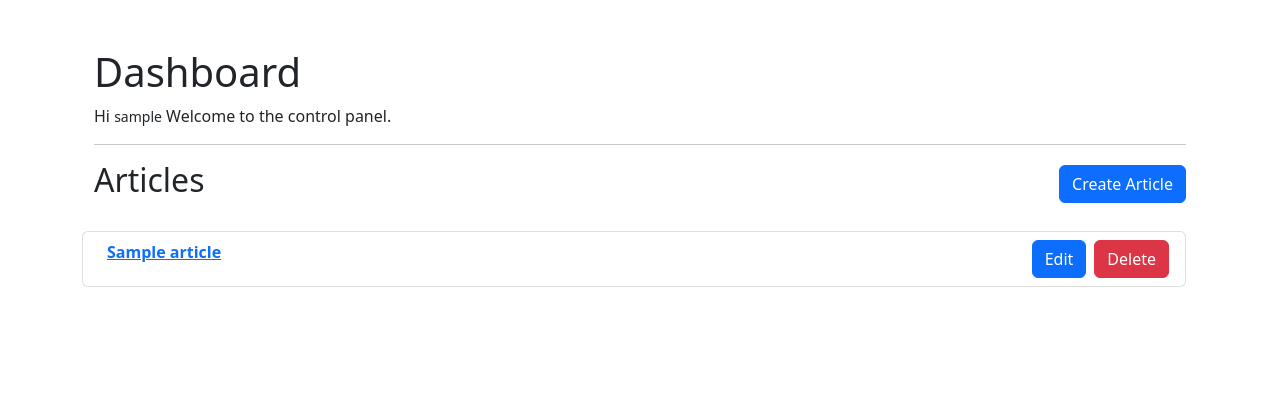
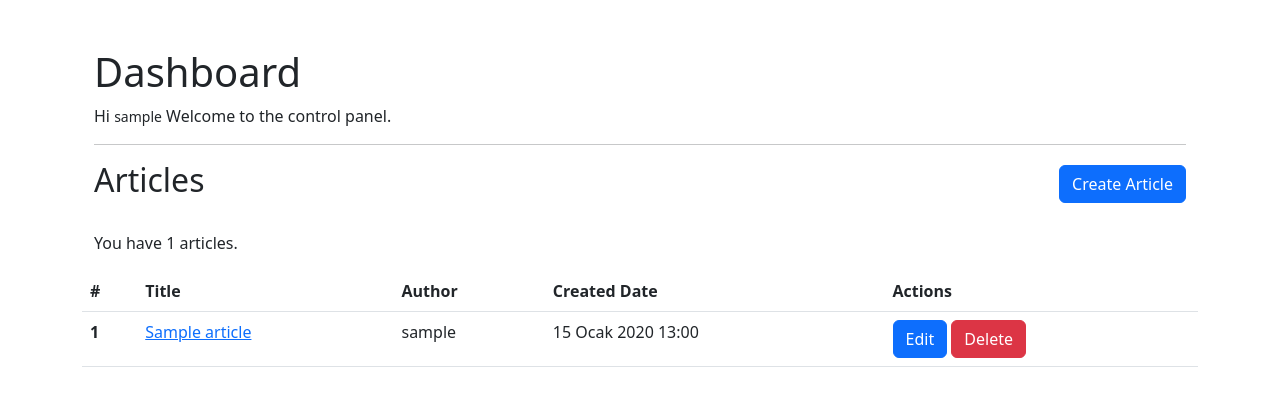
Before and after one commit to barisertugrul/djangoBlog, a Django app: page /articles/dashboard/ in a window 1280 px wide. Shown: the part 56-462 px from the top of the page. Run offline with Django 5.2, Linux system fonts and the light colour scheme; a user stored in the database is signed in; tables that the repository leaves empty hold one stand-in row (values such as "Sample post").

Commit message:
Added ability to show articles on dashboard and add new articles.

```diff
--- a/article/urls.py
+++ b/article/urls.py
@@ -9,5 +9,7 @@ app_name = 'article'
 urlpatterns = [
     path('dashboard/', views.dashboard, name='dashboard'),
     path('create/', views.create, name='create'),
+    path('update/<int:id>/', views.update, name='update'),
+    path('delete/<int:id>/', views.delete, name='delete'),
     path('article/<int:id>/', views.article, name='detail'),
 ]
--- a/article/views.py
+++ b/article/views.py
@@ -1,4 +1,5 @@
-from django.shortcuts import render, HttpResponse
+from django.shortcuts import render, HttpResponse, redirect
+from django.contrib import messages
 
 from article.models import Article
 
@@ -14,15 +15,19 @@ def about(request):
 
 def dashboard(request):
     context = {
-        'articles': Article.objects.all()
+        'articles': Article.objects.filter(author = request.user)
     }
     return render(request, 'dashboard.html', context)
 
 def create(request):
     form = ArticleForm(request.POST or None)
     if form.is_valid():
-        form.save()
-        form = ArticleForm()
+        article = form.save(commit=False)
+        article.author = request.user
+        article.save()
+        messages.success(request, 'Article created successfully')
+        # form = ArticleForm()
+        return redirect('article:dashboard')
     context = {
         'form': form
     }
@@ -33,3 +38,9 @@ def article(request, id):
         'article': Article.objects.get(id=id)
     }
     return render(request, 'article.html', context)
+
+def update(request, id):
+    pass
+
+def delete(request, id):
+    pass
--- a/templates/dashboard.html
+++ b/templates/dashboard.html
@@ -10,20 +10,39 @@
                     <h2>Articles</h2>
                     <a href="{% url 'article:create' %}" class="btn btn-primary">Create Article</a>
                 </div>
-                {% for article in articles %}
-                    <ul class="list-group list-group-horizontal w-100">
-                        <li class="list-group-item d-flex justify-content-between gap-2 align-items-start w-100 mb-2">
-                            <div class="ms-2 me-auto">
-                                <div class="fw-bold">
-                                    <a href="{% url 'article:detail' article.id %}">{{ article.title }}</a>
-                                </div>
-                                {{ article.created_at }}
-                            </div>
-                            <button class="btn btn-primary">Edit</button>
-                            <button class="btn btn-danger">Delete</button>
-                        </li>
-                    </ul>
-                {% endfor %}
+                {% if articles %}
+                    <p>You have {{ articles|length }} articles.</p>
+                    <table class="table">
+                        <thead>
+                        <tr>
+                            <th scope="col">#</th>
+                            <th scope="col">Title</th>
+                            <th scope="col">Author</th>
+                            <th scope="col">Created Date</th>
+                            <th scope="col">Actions</th>
+                        </tr>
+                        </thead>
+                        <tbody>
+                            {% for article in articles %}
+                                <tr>
+                                    <th scope="row">{{ forloop.counter }}</th>
+                                    <td><a href="{% url 'article:detail' article.id %}">{{ article.title }}</a></td>
+                                    <td>{{ article.author.username }}</td>
+                                    <td>{{ article.created_date }}</td>
+                                    <td>
+                                        <a href="{% url 'article:update' article.id %}" class="btn btn-primary">Edit</a>
+                                        <a href="{% url 'article:delete' article.id %}" class="btn btn-danger">Delete</a>
+                                    </td>
+                                </tr>
+                            {% endfor %}
+                        </tbody>
+                    </table>
+                {% else %}
+                    <div class="alert alert-info">
+                        You don't have any articles yet.
+                    </div>
+                {% endif %}
+
         </div>
     </div>
 {% endblock body %}
--- a/user/views.py
+++ b/user/views.py
@@ -24,7 +24,7 @@ def loginUser(request):
         if authenticated_user is not None:
             login(request, authenticated_user)
             messages.success(request, 'User logged in successfully.')
-            return redirect('index')
+            return redirect('article:dashboard')
         else:
             messages.error(request, 'Invalid username or password.')
 
@@ -92,7 +92,7 @@ def register(request):
         login(request, newUser)
         messages.success(request, 'User registered successfully.')
 
-        return redirect('index')
+        return redirect('article:dashboard')
 
     context = {
         'form': form
```
